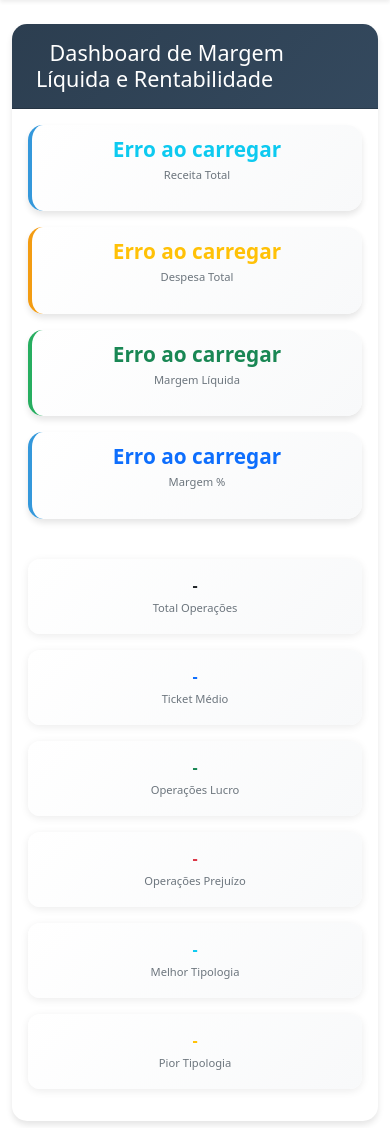
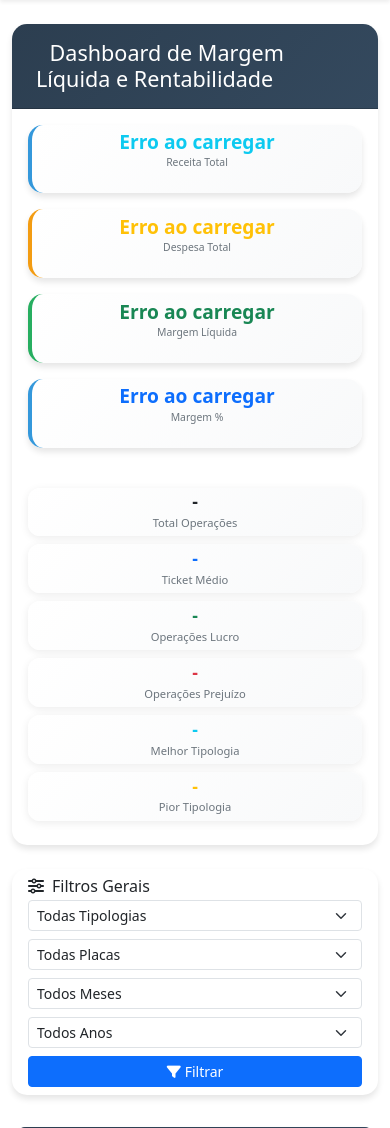
Before and after one commit to Marcosvaquino/Financeiro.py, a Flask app: page /frete/margem in a window 390 px wide. Shown: the part 87-1215 px from the top of the page. Run offline with Flask 3, Linux system fonts and the light colour scheme.

Commit message:
ajsute fino na pagina

```diff
--- a/financeiro/templates/frete/margem_dashboard.html
+++ b/financeiro/templates/frete/margem_dashboard.html
@@ -50,24 +50,24 @@
         .metric-card.info { border-left-color: var(--info-color); }
 
         .metric-card .card-body {
-            padding: 0.75rem;
+            padding: 0.5rem;
             display: flex;
             flex-direction: column;
             justify-content: center;
-            min-height: 80px;
+            min-height: 60px;
         }
 
         .metric-value {
-            font-size: 1.8rem;
+            font-size: 1.5rem;
             font-weight: bold;
             margin: 0;
-            line-height: 1.2;
+            line-height: 1.1;
         }
 
         .metric-label {
             color: #6c757d;
-            font-size: 0.8rem;
-            margin-top: 0.3rem;
+            font-size: 0.75rem;
+            margin-top: 0.2rem;
             font-weight: 500;
         }
 
@@ -76,7 +76,7 @@
             border-radius: 12px;
             box-shadow: 0 2px 8px rgba(0,0,0,0.08);
             transition: all 0.3s ease;
-            min-height: 75px;
+            min-height: 55px;
         }
 
         .kpi-card:hover {
@@ -85,7 +85,7 @@
         }
 
         .kpi-card .card-body {
-            padding: 0.6rem;
+            padding: 0.4rem;
             display: flex;
             flex-direction: column;
             justify-content: center;
@@ -197,15 +197,20 @@
 
         @media (max-width: 768px) {
             .metric-value {
-                font-size: 1.5rem;
+                font-size: 1.3rem;
+            }
+
+            .metric-card .card-body {
+                min-height: 50px;
+                padding: 0.4rem;
+            }
+
+            .kpi-card {
+                min-height: 45px;
             }
 
             .kpi-card .card-body {
-                padding: 0.75rem;
-            }
-
-            .kpi-card .metric-value {
-                font-size: 1.2rem;
+                padding: 0.3rem;
             }
 
             .chart-container {
@@ -215,16 +220,20 @@
 
         @media (max-width: 576px) {
             .metric-value {
-                font-size: 1.3rem;
+                font-size: 1.2rem;
             }
 
-            .kpi-card .metric-value {
-                font-size: 1rem;
+            .metric-card .card-body {
+                min-height: 45px;
+            }
+
+            .kpi-card {
+                min-height: 40px;
             }
 
             .metric-label,
             .kpi-card small {
-                font-size: 0.7rem;
+                font-size: 0.65rem;
             }
         }
     </style>
@@ -298,51 +307,51 @@
 
                         <!-- Cards KPI Adicionais -->
                         <div class="row">
-                            <div class="col-lg-2 col-md-4 col-sm-6 mb-3">
+                            <div class="col-lg-2 col-md-4 col-sm-6 mb-2">
                                 <div class="kpi-card card">
                                     <div class="card-body text-center">
-                                        <h6 class="metric-value text-dark" id="total-operacoes">-</h6>
-                                        <small class="metric-label">Total Operações</small>
+                                        <div class="metric-value text-dark" id="total-operacoes" style="font-size: 1.1rem;">-</div>
+                                        <small class="metric-label" style="font-size: 0.7rem;">Total Operações</small>
                                     </div>
                                 </div>
                             </div>
-                            <div class="col-lg-2 col-md-4 col-sm-6 mb-3">
+                            <div class="col-lg-2 col-md-4 col-sm-6 mb-2">
                                 <div class="kpi-card card">
                                     <div class="card-body text-center">
-                                        <h6 class="metric-value text-primary" id="ticket-medio">-</h6>
-                                        <small class="metric-label">Ticket Médio</small>
+                                        <div class="metric-value text-primary" id="ticket-medio" style="font-size: 1.1rem;">-</div>
+                                        <small class="metric-label" style="font-size: 0.7rem;">Ticket Médio</small>
                                     </div>
                                 </div>
                             </div>
-                            <div class="col-lg-2 col-md-4 col-sm-6 mb-3">
+                            <div class="col-lg-2 col-md-4 col-sm-6 mb-2">
                                 <div class="kpi-card card">
                                     <div class="card-body text-center">
-                                        <h6 class="metric-value text-success" id="operacoes-lucro">-</h6>
-                                        <small class="metric-label">Operações Lucro</small>
+                                        <div class="metric-value text-success" id="operacoes-lucro" style="font-size: 1.1rem;">-</div>
+                                        <small class="metric-label" style="font-size: 0.7rem;">Operações Lucro</small>
                                     </div>
                                 </div>
                             </div>
-                            <div class="col-lg-2 col-md-4 col-sm-6 mb-3">
+                            <div class="col-lg-2 col-md-4 col-sm-6 mb-2">
                                 <div class="kpi-card card">
                                     <div class="card-body text-center">
-                                        <h6 class="metric-value text-danger" id="operacoes-prejuizo">-</h6>
-                                        <small class="metric-label">Operações Prejuízo</small>
+                                        <div class="metric-value text-danger" id="operacoes-prejuizo" style="font-size: 1.1rem;">-</div>
+                                        <small class="metric-label" style="font-size: 0.7rem;">Operações Prejuízo</small>
                                     </div>
                                 </div>
                             </div>
-                            <div class="col-lg-2 col-md-4 col-sm-6 mb-3">
+                            <div class="col-lg-2 col-md-4 col-sm-6 mb-2">
                                 <div class="kpi-card card">
                                     <div class="card-body text-center">
-                                        <h6 class="metric-value text-info" id="melhor-tipologia">-</h6>
-                                        <small class="metric-label">Melhor Tipologia</small>
+                                        <div class="metric-value text-info" id="melhor-tipologia" style="font-size: 1.1rem;">-</div>
+                                        <small class="metric-label" style="font-size: 0.7rem;">Melhor Tipologia</small>
                                     </div>
                                 </div>
                             </div>
-                            <div class="col-lg-2 col-md-4 col-sm-6 mb-3">
+                            <div class="col-lg-2 col-md-4 col-sm-6 mb-2">
                                 <div class="kpi-card card">
                                     <div class="card-body text-center">
-                                        <h6 class="metric-value text-warning" id="pior-tipologia">-</h6>
-                                        <small class="metric-label">Pior Tipologia</small>
+                                        <div class="metric-value text-warning" id="pior-tipologia" style="font-size: 1.1rem;">-</div>
+                                        <small class="metric-label" style="font-size: 0.7rem;">Pior Tipologia</small>
                                     </div>
                                 </div>
                             </div>
@@ -353,11 +362,11 @@
         </div>
 
         <!-- Filtros Superiores (Afetam Cards + Gráfico Anual) -->
-        <div class="row mb-3">
+        <div class="row mb-2">
             <div class="col-12">
                 <div class="card">
                     <div class="card-body py-2">
-                        <h6 class="mb-2"><i class="fas fa-sliders-h me-2"></i>Filtros Gerais</h6>
+                        <h6 class="mb-1"><i class="fas fa-sliders-h me-2"></i>Filtros Gerais</h6>
                         <div class="row g-2">
                             <div class="col-md-3">
                                 <select class="form-select form-select-sm" id="filtro-geral-tipologia">
@@ -405,7 +414,7 @@
         </div>
 
         <!-- Gráfico Anual Mensal -->
-        <div class="row mb-4">
+        <div class="row mb-4" style="margin-top: -0.5rem;">
             <div class="col-12">
                 <div class="card trend-chart">
                     <div class="card-header">
```
